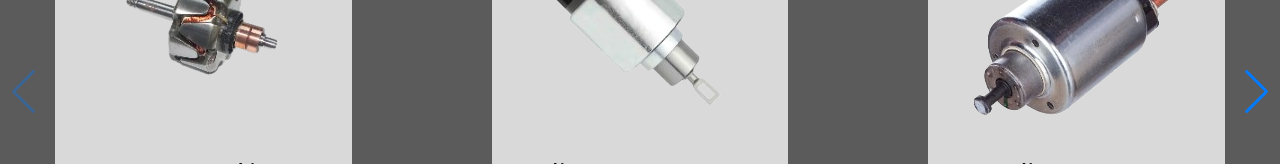
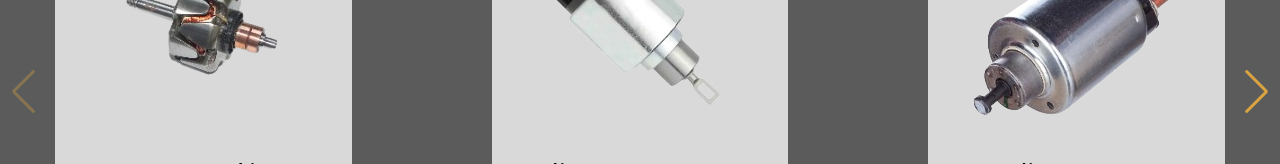
Before and after one commit to oliveira-lucas7/aro-empresa, a React (Create React App) app: page / in a window 1280 px wide. Shown: the part 730-894 px from the top of the page. Built offline with nearby package versions, Linux system fonts and the light colour scheme.

Commit message:
Troca na cor da seta do carrosel

```diff
--- a/src/components/Carrosel.jsx
+++ b/src/components/Carrosel.jsx
@@ -19,12 +19,24 @@ import Mt from './photos/29 MT.png';
 function Testando() {
   return (
     <Swiper className={Style.carrosel}
+
+    style={{
+      "--swiper-pagination-color": "#DAA540",
+      "--swiper-theme-color": "#DAA540",
+      "--swiper-pagination-bullet-inactive-color": "#999",
+      "--swiper-pagination-bullet-inactive-opacity": "1",
+    }}
+
     spaceBetween={30}
     slidesPerView={3}
     breakpoints={{
       320: {
         slidesPerView: 1,
         spaceBetween: 20,
+        "--swiper-pagination-color": "display-none",
+        "--swiper-theme-color": "display-none",
+        "--swiper-pagination-bullet-inactive-color": "display-none",
+        "--swiper-pagination-bullet-inactive-opacity": "display-none"
         },
       425: {
         slidesPerView: 1,
```
